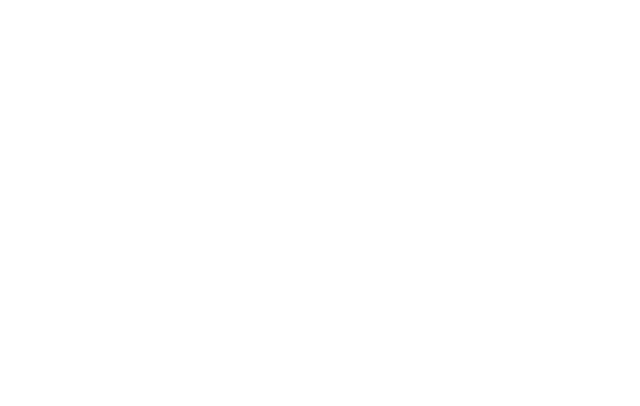
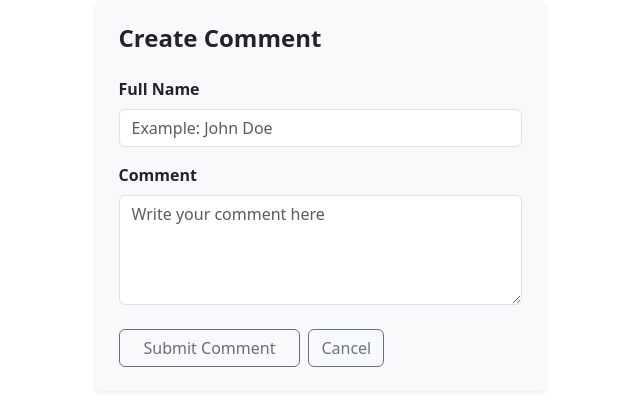
Before and after one commit to maurogs/articles_frontend, an Angular app: page /articles/1/add-comment in a window 1280 px wide. Before the commit this address led to /. Shown: the top 406 px of the page, without its empty margins (320-960 px from the left). Built offline with nearby package versions, Linux system fonts and the light colour scheme.

Commit message:
Add comment create form

```diff
--- a/src/app/app.routes.ts
+++ b/src/app/app.routes.ts
@@ -2,10 +2,12 @@
 import { ArticleListComponent } from '@features/articles/pages/article-list/article-list.component';
 import { ArticleCreateComponent } from '@features/articles/pages/article-create/article-create.component';
 import { ArticleCommentsComponent } from '@features/articles/pages/article-comments/article-comments.component';
+import { CommentCreateComponent } from '@features/articles/pages/comment-create/comment-create.component';
 
 export const routes: Routes = [
   { path: 'articles', component: ArticleListComponent },
   { path: 'articles/new', component: ArticleCreateComponent },
   { path: 'articles/:id/comments', component: ArticleCommentsComponent },
+  { path: 'articles/:id/add-comment', component: CommentCreateComponent },
   { path: '', redirectTo: '/articles', pathMatch: 'full' },
 ];
--- a/src/app/features/articles/pages/article-comments/article-comments.component.html
+++ b/src/app/features/articles/pages/article-comments/article-comments.component.html
@@ -33,7 +33,13 @@
   } @else {
     <div class="alert alert-light border border-dashed text-center py-5">
       <i class="bi bi-chat-dots fs-1 text-muted d-block mb-2"></i>
-      <p class="mb-0 text-muted">There is no comments in this article yet</p>
+      <p class="mb-4 text-muted">There is no comments in this article yet</p>
+      <button
+        [routerLink]="['/articles', articleId(), 'add-comment']"
+        class="btn btn-outline-secondary btn-sm"
+      >
+        Add Comment
+      </button>
     </div>
   }
 </div>
--- a/src/app/features/articles/pages/article-list/article-list.component.html
+++ b/src/app/features/articles/pages/article-list/article-list.component.html
@@ -38,6 +38,12 @@
               >
                 View Comments
               </button>
+              <button
+                [routerLink]="['/articles', article.id, 'add-comment']"
+                class="btn btn-outline-secondary btn-sm"
+              >
+                Add Comment
+              </button>
             </div>
           </div>
         </div>
--- /dev/null
+++ b/src/app/features/articles/pages/comment-create/comment-create.component.html
@@ -0,0 +1,63 @@
+<div class="container pb-5">
+  <div class="row justify-content-center">
+    <div class="col-md-7 col-lg-5">
+      <div class="card shadow-sm border-0 bg-light">
+        <div class="card-body p-4">
+          <h2 class="h4 fw-bold mb-4">Create Comment</h2>
+
+          <form [formGroup]="commentForm" (ngSubmit)="onSubmit()">
+            <div class="mb-3">
+              <label for="name" class="form-label fw-semibold">Full Name</label>
+              <input
+                type="text"
+                class="form-control"
+                formControlName="authorName"
+                placeholder="Example: John Doe"
+                [class.is-invalid]="
+                  commentForm.get('authorName')?.invalid && commentForm.get('authorName')?.touched
+                "
+              />
+
+              @if (
+                commentForm.get('authorName')?.invalid && commentForm.get('authorName')?.touched
+              ) {
+                <div class="invalid-feedback">El nombre es obligatorio (mín. 3 letras)</div>
+              }
+            </div>
+
+            <div class="mb-4">
+              <label for="comment" class="form-label fw-semibold">Comment</label>
+              <textarea
+                class="form-control"
+                formControlName="body"
+                rows="4"
+                placeholder="Write your comment here"
+                [class.is-invalid]="
+                  commentForm.get('body')?.invalid && commentForm.get('body')?.touched
+                "
+              ></textarea>
+
+              @if (commentForm.get('body')?.invalid && commentForm.get('body')?.touched) {
+                <div class="invalid-feedback">El comentario debe ser más largo</div>
+              }
+            </div>
+
+            <div class="d-grid gap-2 d-md-flex justify-content-md-start">
+              <button
+                type="submit"
+                class="btn btn-outline-dark px-4"
+                [disabled]="commentForm.invalid"
+              >
+                Submit Comment
+              </button>
+
+              <button type="button" class="btn btn-outline-secondary" [routerLink]="['/articles']">
+                Cancel
+              </button>
+            </div>
+          </form>
+        </div>
+      </div>
+    </div>
+  </div>
+</div>
--- /dev/null
+++ b/src/app/features/articles/pages/comment-create/comment-create.component.ts
@@ -0,0 +1,43 @@
+import { Component, inject, signal } from '@angular/core';
+import { CommonModule } from '@angular/common';
+import { ActivatedRoute, Router, RouterLink } from '@angular/router';
+import { FormBuilder, FormGroup, ReactiveFormsModule, Validators } from '@angular/forms';
+import { CommentsService } from '@features/articles/services/comments.service';
+
+@Component({
+  selector: 'app-add-comment',
+  standalone: true,
+  imports: [CommonModule, ReactiveFormsModule, RouterLink],
+  templateUrl: './comment-create.component.html',
+})
+export class CommentCreateComponent {
+  private route = inject(ActivatedRoute);
+  private router = inject(Router);
+  private fb = inject(FormBuilder);
+  private commentsService = inject(CommentsService);
+
+  commentForm: FormGroup;
+  articleId = signal<number>(0);
+
+  constructor() {
+    const id = Number(this.route.snapshot.paramMap.get('id'));
+    this.articleId.set(id);
+
+    this.commentForm = this.fb.group({
+      authorName: ['', [Validators.required]],
+      body: ['', [Validators.required]],
+    });
+  }
+
+  onSubmit() {
+    if (this.commentForm.valid) {
+      const { authorName, body } = this.commentForm.value;
+
+      this.commentsService
+        .createComment(this.articleId().toString(), authorName, body)
+        .subscribe(() => {
+          this.router.navigate(['/articles', this.articleId(), 'comments']);
+        });
+    }
+  }
+}
--- a/src/app/features/articles/services/articles.service.ts
+++ b/src/app/features/articles/services/articles.service.ts
@@ -2,7 +2,8 @@
 import { HttpClient } from '@angular/common/http';
 import { Observable } from 'rxjs';
 import { environment } from '@env/environment';
-import { Article, ApiResponse, Comment } from '@features/articles/models/article.model';
+import { Article, ApiResponse } from '@features/articles/models/article.model';
+import { Comment } from '@features/articles/models/comment.model';
 
 @Injectable({
   providedIn: 'root',
--- /dev/null
+++ b/src/app/features/articles/services/comments.service.ts
@@ -0,0 +1,24 @@
+import { Injectable, inject } from '@angular/core';
+import { HttpClient } from '@angular/common/http';
+import { Observable } from 'rxjs';
+import { environment } from '@env/environment';
+import { Comment } from '@features/articles/models/comment.model';
+
+@Injectable({
+  providedIn: 'root',
+})
+export class CommentsService {
+  private readonly apiUrl = `${environment.apiUrl}`;
+  private readonly http = inject(HttpClient);
+
+  createComment(articleId: string, authorName: string, body: string): Observable<Comment> {
+    const payload = {
+      comment: {
+        author_name: authorName,
+        body: body,
+        article_id: articleId,
+      },
+    };
+    return this.http.post<Comment>(`${this.apiUrl}/comments`, payload);
+  }
+}
```
Also changed, not shown: src/app/features/articles/models/article.model.ts (+0 -11 lines), src/app/features/articles/models/comment.model.ts (added, +10 -0 lines), src/app/features/articles/pages/article-comments/article-comments.component.ts (+4 -3 lines).
